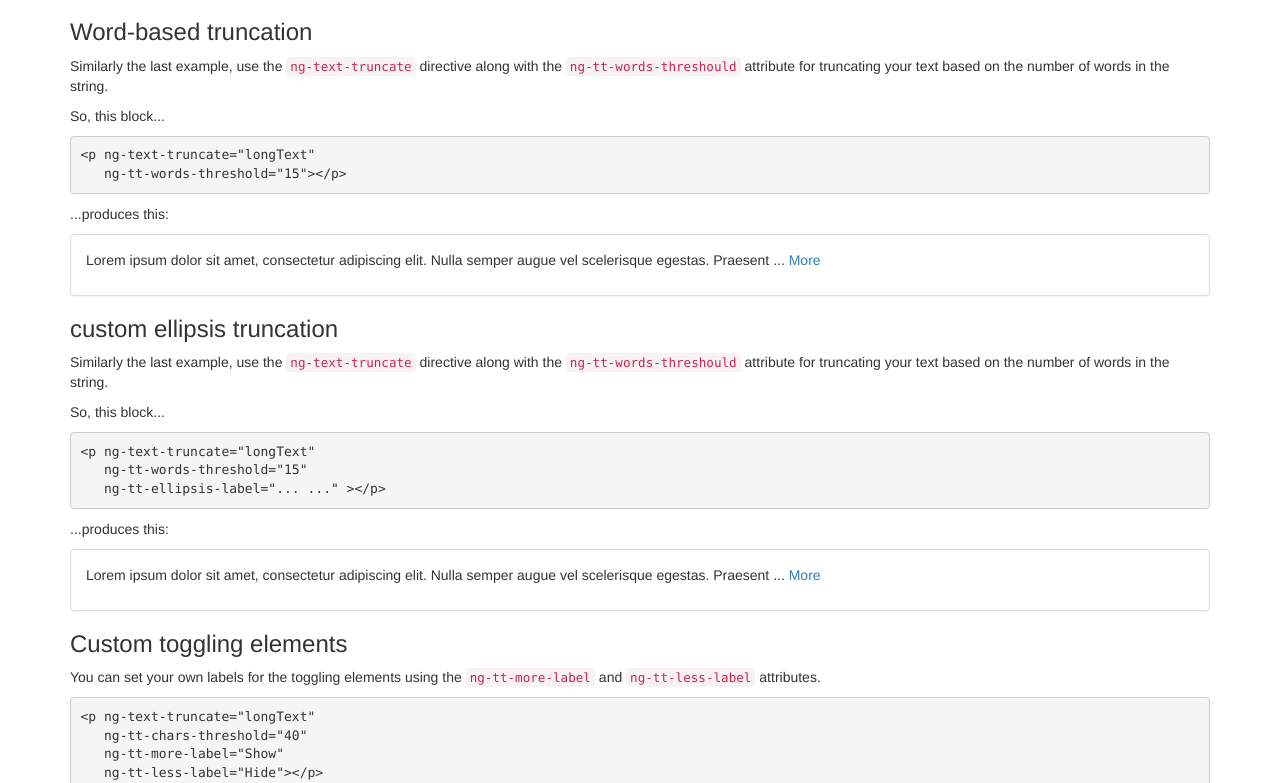
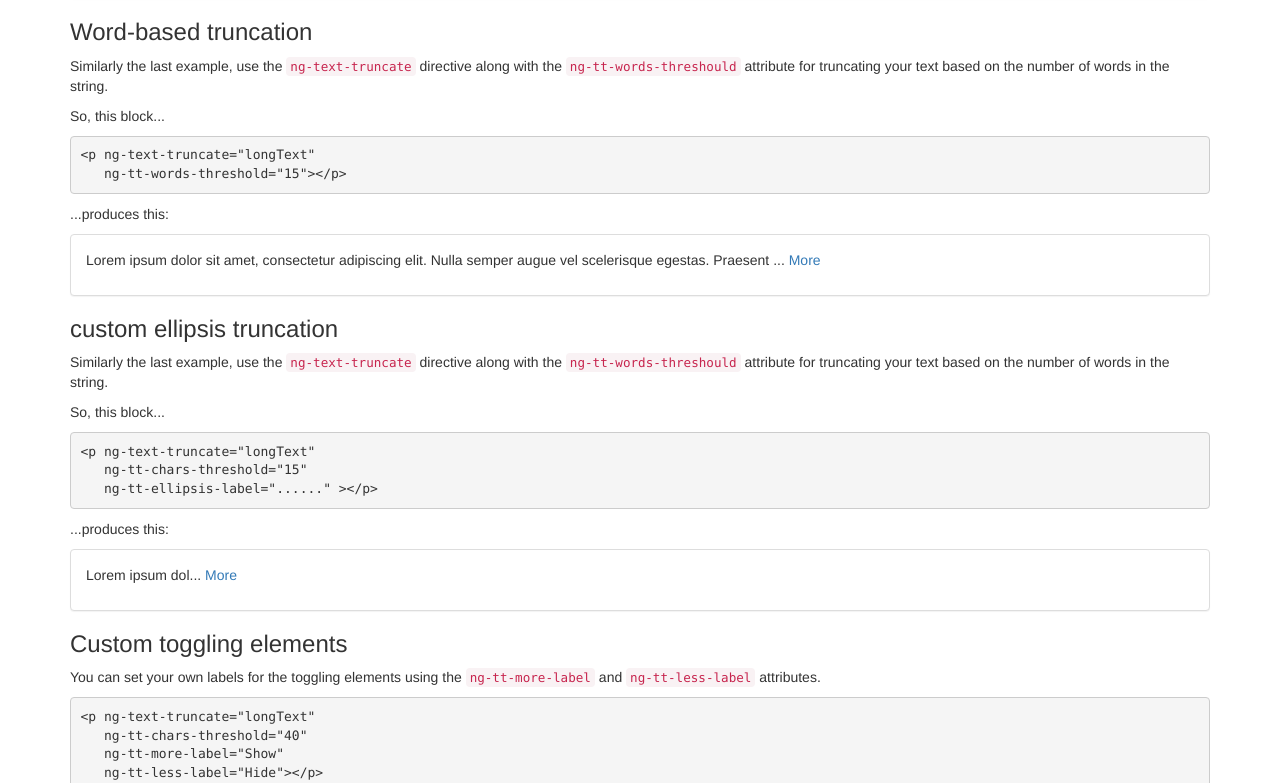
Before and after one commit to lorenooliveira/ng-text-truncate, a plain HTML site: page demo1.html in a window 1280 px wide. Shown: the part 373-1156 px from the top of the page. Drawn offline with nearby package versions, Linux system fonts and the light colour scheme.

Commit message:
Update demo1.html

```diff
--- a/demo1.html
+++ b/demo1.html
@@ -62,16 +62,16 @@
                 <p>Similarly the last example, use the <code>ng-text-truncate</code> directive along with the <code>ng-tt-words-threshould</code> attribute for truncating your text based on the number of words in the string.</p>
                 <p>So, this block...</p>
 <pre class="prettyprint language-html linenums">&lt;p ng-text-truncate="longText"
-   ng-tt-words-threshold="15"
-   ng-tt-ellipsis-label="... ..." &gt;&lt;/p&gt;</pre>
+   ng-tt-chars-threshold="15"
+   ng-tt-ellipsis-label="......" &gt;&lt;/p&gt;</pre>
 
                 <p>...produces this:</p>
 
                 <div class="panel panel-default">
                     <div class="panel-body">
                         <p ng-text-truncate="longText"
-                           ng-tt-words-threshold="15"
-                           ng-tt-ellipsis-label="... ..."></p>
+                           ng-tt-chars-threshold="15"
+                           ng-tt-ellipsis-label="......"></p>
                     </div>
                 </div>
             </p>
```
